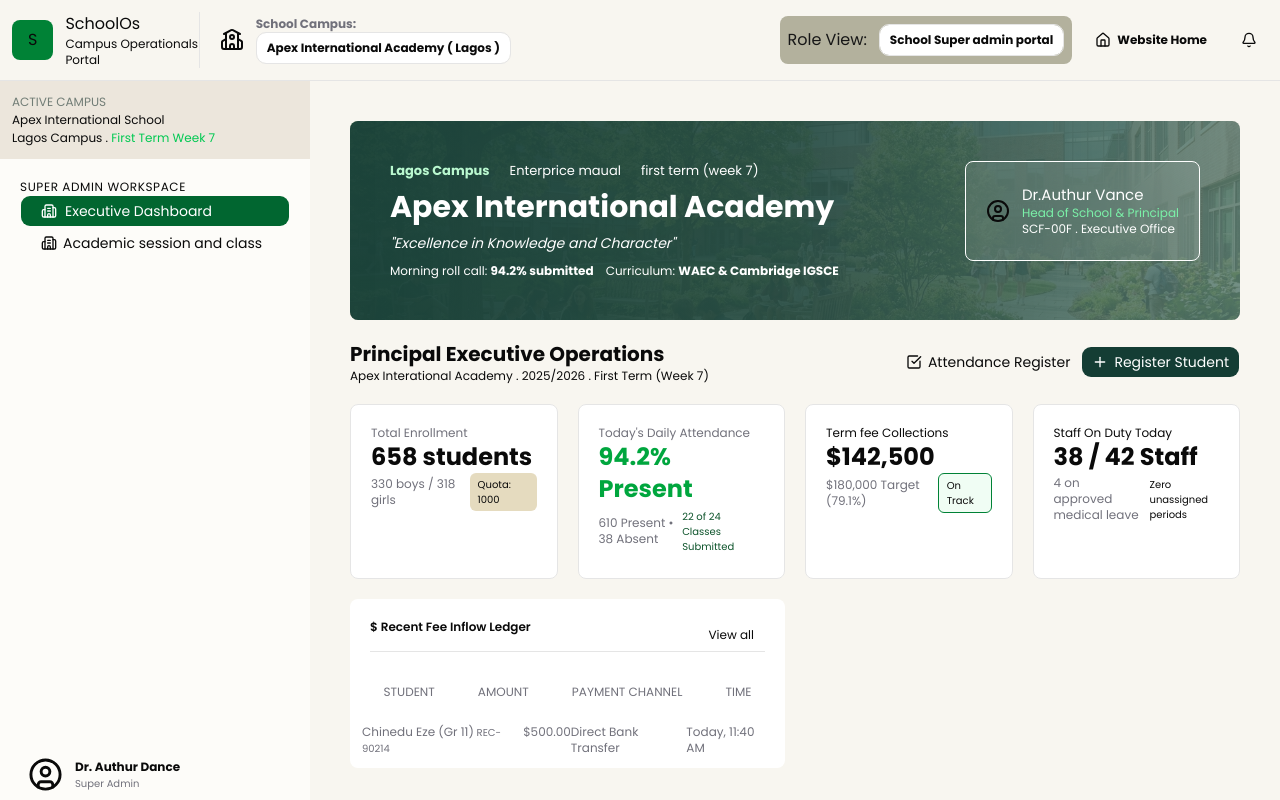
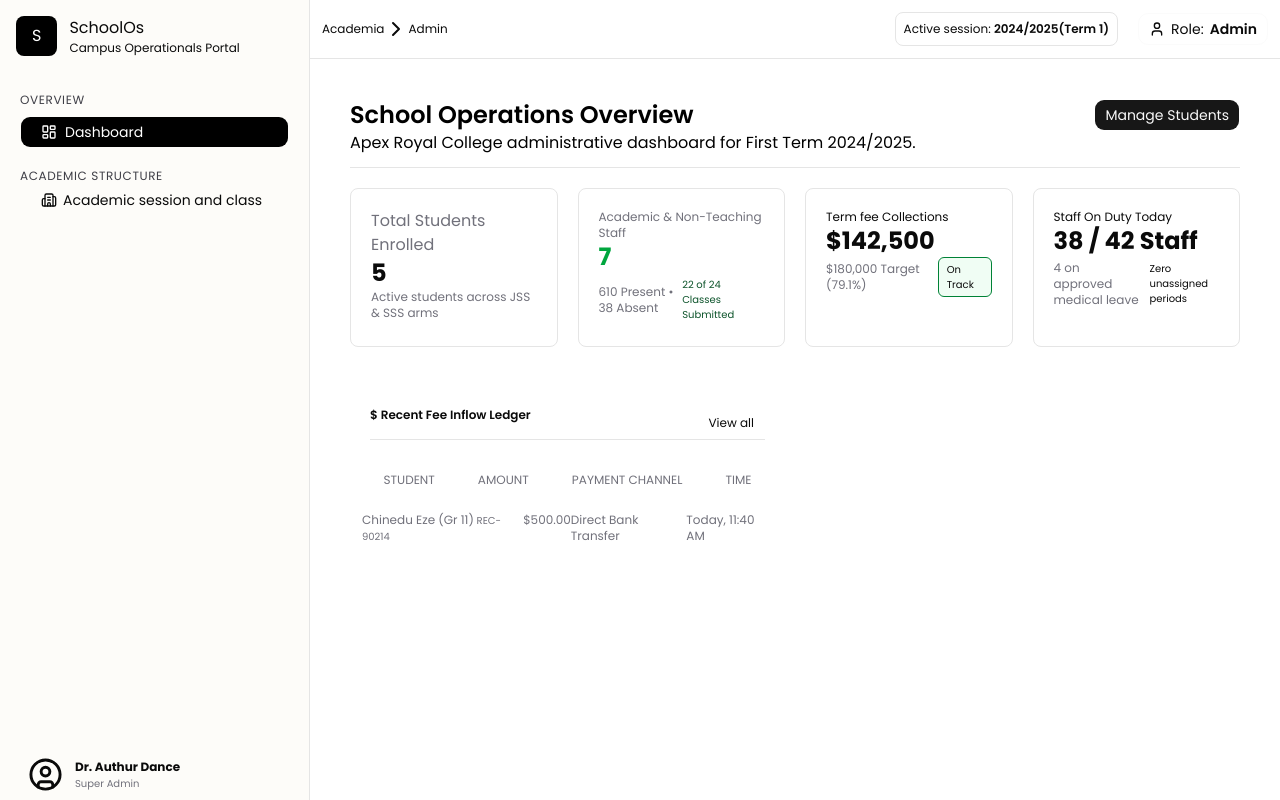
Before and after one commit to Maxwellsmall/schoolos, a Next.js app in the folder frontend/: page /liveportal in a window 1280 px wide. Built offline with nearby package versions, Linux system fonts and the light colour scheme.

Commit message:
feat: enhance layout and styling of Header and Sidebar components

```diff
--- a/frontend/app/liveportal/layout.tsx
+++ b/frontend/app/liveportal/layout.tsx
@@ -9,10 +9,10 @@ export default function layout({
     children: React.ReactNode;
 }) {
     return (
-        <div className="flex h-screen flex-col overflow-hidden bg-[#f8f6f0]">
+        <div className="flex h-screen  overflow-hidden">
+                <Sidebar />
+            <div className="flex flex-1 flex-col min-h-0 overflow-hidden">
             <Header />
-            <div className="flex flex-1 min-h-0 overflow-hidden">
-                <Sidebar />
                 <main className="flex-1 min-w-0 min-h-0 overflow-y-auto">
                     {children}
                 </main>
--- a/frontend/app/liveportal/page.tsx
+++ b/frontend/app/liveportal/page.tsx
@@ -3,64 +3,26 @@ import { Button } from "@/components/ui/button";
 
 export default function () {
   return (
+    <>
     <div className="p-10 ">
-      <div className="md:flex gap-4 rounded-md p-10 justify-between relative isolate">
-        <img src="/portal_campus_banner_1792621768749.jpg" className="absolute inset-0 w-full rounded-md h-full object-cover object-center opacity-40" alt="" />
-        <div className="absolute inset-0 bg-gradient-to-r from-[#143d34]/95 via-[#143d34]/85 to-[#1a4b40]/60 rounded-md"></div>
-        <div className="text-white text-[13px] relative z-10">
-          <div className="flex flex-wrap gap-5 items-center ">
-            <p className="font-bold text-green-200">Lagos Campus</p>
-            <p>Enterprice maual</p>
-            <p>first term (week 7)</p>
-          </div>
-          <h1 className="text-3xl my-2 font-bold">Apex International Academy</h1>
-          <p className="text-[14px] mb-2 italic">
-            "Excellence in Knowledge and Character"
-          </p>
-          <div className="text-[12px] flex gap-3 relative ">
-            <p>
-              {" "}
-              Morning roll call:{" "}
-              <span className="font-bold"> 94.2% submitted </span>
-            </p>
-            <p>
-              Curriculum:{" "}
-              <span className="font-bold"> WAEC & Cambridge IGSCE</span>
-            </p>
-          </div>
+      <div className="md:flex gap-4 rounded-md justify-between relative isolate mb-3">
+        <div className="">
+            <h1 className="text-black text-2xl font-semibold">School Operations Overview</h1>
+            <p className="text-black">Apex Royal College administrative dashboard for First Term 2024/2025.</p>
         </div>
-        <div className="flex h-[100px] items-center gap-3 bg-white/10 backdrop-blur-2xl px-5 rounded-md border border-white relative z-10">
-          <UserCircle />
-          <div className="text-white text-xs">
-            <p className="text-[15px]">Dr.Authur Vance</p>
-            <p className="text-green-300">Head of School & Principal</p>
-            <p className="">SCF-00F . Executive Office</p>
-          </div>
-        </div>
+        <Button>Manage Students</Button>
       </div>
-      <div className="flex justify-between items-center py-5">
-            <div className="text-xs gap-3">
-                <p className="text-xl font-bold">Principal Executive Operations</p>
-                <p>Apex Interational Academy . 2025/2026 . First Term (Week 7)</p>
-            </div>
-            <div className="">
-                <Button variant="ghost"> <CheckSquare /> Attendance Register</Button>
-                <Button variant="selected"> <Plus/> Register Student </Button>
-            </div>
-        </div>
-        <div className="grid grid-rows-1 md:grid-cols-4  gap-5">
+        <div className="grid grid-rows-1 md:grid-cols-4 border-t py-5 gap-5">
             <div className="p-5 bg-white border rounded-md">
-                <p className="text-xs text-zinc-500">Total Enrollment</p>
-                <h1 className="text-2xl font-bold">658 students</h1>
-                <div className="flex justify-between items-center">
+                <p className="text-md text-zinc-500">Total Students Enrolled</p>
+                <h1 className="text-2xl font-bold">5</h1>
 
-                <p className="text-xs text-zinc-500">330 boys / 318 girls</p>
-                <div className="bg-[#e5dbbf] p-1 px-2 rounded-sm text-[10px]">Quota: 1000</div>
-                </div>
+                <p className="text-xs text-zinc-500">Active students across JSS & SSS arms</p>
+
             </div>
             <div className="p-5 bg-white border rounded-md">
-                <p className="text-xs text-zinc-500">Today's Daily Attendance</p>
-                <h1 className="text-2xl font-bold text-green-600">94.2% Present</h1>
+                <p className="text-xs text-zinc-500">Academic & Non-Teaching Staff</p>
+                <h1 className="text-2xl font-bold text-green-600">7</h1>
                 <div className="flex justify-between items-center">
 
                 <p className="text-xs text-zinc-500">610 Present • 38 Absent</p>
@@ -87,7 +49,7 @@ export default function () {
             </div>
 
         </div>
-        <div className="grid md:grid-cols-2 gap-5 my-5">
+        <div className="grid md:grid-cols-2 gap-5 my-5 ">
             <div className="bg-white rounded-md">
                 <div className="flex justify-between m-5 border-b ">
                     <p className="font-semibold text-xs">$ Recent Fee Inflow Ledger</p>
@@ -111,5 +73,6 @@ export default function () {
             <div className=""></div>
         </div>
     </div>
+        </>
   );
 }
--- a/frontend/components/portal/Header.tsx
+++ b/frontend/components/portal/Header.tsx
@@ -1,92 +1,26 @@
 "use client";
-import { Bell, Home, School, School2Icon } from "lucide-react";
+import { Bell, Home, School, School2Icon, User } from "lucide-react";
 import { Button } from "@/components/ui/button";
-import {
-  DropdownMenu,
-  DropdownMenuContent,
-  DropdownMenuGroup,
-  DropdownMenuItem,
-  DropdownMenuLabel,
-  DropdownMenuSeparator,
-  DropdownMenuTrigger,
-} from "@/components/ui/dropdown-menu";
+import { ChevronRight } from "lucide-react";
 
 export default function Header() {
   return (
-    <div className="p-3 border-b w-full flex justify-between items-center">
-        <div className="flex gap-3 items-center w-[380] border-r mr-5">
-      <div className="text-center p-2 px-4  bg-green-700 rounded-md">S</div>
-      <div className="">
-        <h1>SchoolOs</h1>
-        <p className="text-xs">Campus Operationals Portal</p>
-      </div>
-        </div>
+    <div className="p-3 border-b w-full flex justify-between items-center text-xs">
+
       <div className="w-full flex justify-around items-center">
         <div className="w-full flex justify-between items-center ">
-          <div className="flex justify-between items-center gap-3">
-            <School />
-            <div className="">
-              <h1 className="font-bold text-zinc-500 text-xs">School Campus: </h1>
-
-              <DropdownMenu>
-                <DropdownMenuTrigger
-                  render={
-                    <Button variant="outline" className="font-bold text-xs">
-                      Apex International Academy ( Lagos )
-                    </Button>
-                  }
-                />
-                <DropdownMenuContent>
-                  <DropdownMenuGroup>
-                    <DropdownMenuItem>
-                      GreenField Step Academy ( Abuja )
-                    </DropdownMenuItem>
-                    <DropdownMenuItem>
-                      St. Jude Colligate (Ibadan)
-                    </DropdownMenuItem>
-                  </DropdownMenuGroup>
-                </DropdownMenuContent>
-              </DropdownMenu>
+          <div className="flex items-center">
+            <p>Academia</p>
+            <ChevronRight />
+            <p>Admin</p>
+          </div>
+          <div className="flex items-center">
+            <div className="p-2 rounded-md border">
+              <p>Active session: <span className="font-semibold"> 2024/2025(Term 1) </span></p>
             </div>
-          </div>
-
-          <div className=" flex items-center gap-3">
-            <div>
-              <div className="p-2 bg-[#b3b19d] rounded-md flex gap-3 items-center">
-                <p className="text-neutral-900" text-xs>Role View: </p>
-                <DropdownMenu>
-                  <DropdownMenuTrigger
-                    render={
-                      <Button variant="outline" className="font-bold text-xs">
-                        School Super admin portal
-                      </Button>
-                    }
-                  />
-                  <DropdownMenuContent>
-                    <DropdownMenuGroup>
-                      <DropdownMenuItem>
-                        School Admin (Registrar / Bursary)
-                      </DropdownMenuItem>
-                      <DropdownMenuItem>
-                        {" "}
-                        Teacher ( Form Tutor){" "}
-                      </DropdownMenuItem>
-                      <DropdownMenuItem>Student Portal</DropdownMenuItem>
-                      <DropdownMenuItem>Parent Portal</DropdownMenuItem>
-                      <DropdownMenuItem>
-                        Root Admin (Platform Owner )
-                      </DropdownMenuItem>
-                    </DropdownMenuGroup>
-                  </DropdownMenuContent>
-                </DropdownMenu>
-              </div>
-            </div>
-            <Button variant={"ghost"}>
-              <Home />
-              <p className="font-bold text-xs">Website Home</p>
-            </Button>
-            <Button variant={"ghost"}>
-              <Bell />
+            <Button variant="ghost" className="flex ml-5 border border-muted/40">
+              <User size={13} />
+              Role: <span className="font-semibold">Admin</span>
             </Button>
           </div>
         </div>
--- a/frontend/components/portal/Sidebar.tsx
+++ b/frontend/components/portal/Sidebar.tsx
@@ -1,22 +1,26 @@
 "use ckient"
 import { Button } from "../ui/button"
-import { Building2, UserCircle } from "lucide-react"
+import { Building2, LayoutDashboard, UserCircle } from "lucide-react"
 
 export default function Sidebar(){
     return (
-        <div className="bg-[#fdfcf9] h-full w-[310px] hidden md:block">
-            <div className="bg-[#ece6dc] p-3 py-3">
-                <p className="text-[12px] text-[#717D76]">ACTIVE CAMPUS</p>
-                <p className="text-[12px]">Apex International School</p>
-                <p className="text-[12px]">Lagos Campus . <span className="text-green-500"> First Term Week 7 </span></p>
-            </div>
+        <div className="bg-[#fdfcf9] h-full w-[310px] hidden md:block border-r">
+         <div className="flex gap-3 items-center  mr-5 p-4">
+      <div className="text-center p-2 px-4  bg-black rounded-md text-white">S</div>
+      <div className="">
+        <h1>SchoolOs</h1>
+        <p className="text-xs">Campus Operationals Portal</p>
+      </div>
+        </div>
+
             <div className="m-5">
-                <p className="text-xs tracking-wider">SUPER ADMIN WORKSPACE</p>
+                <p className="text-xs tracking-wider mb-2 text-zinc-700">OVERVIEW</p>
                 <div className="">
-                    <Button variant={"selected"} className="flex justify-start gap-2 items-center px-5 bg-green-800 w-full">
-                            <Building2 />
-                            Executive Dashboard
+                    <Button variant={"selected"} className="flex justify-start gap-2 items-center px-5 bg-black w-full">
+                            <LayoutDashboard />
+                            Dashboard
                     </Button>
+                    <p className="text-xs tracking-wider mt-5 text-zinc-700">ACADEMIC STRUCTURE</p>
                     <Button variant={"ghost"} className="flex justify-around items-center px-5">
                             <Building2 />
                             Academic session and class
```
